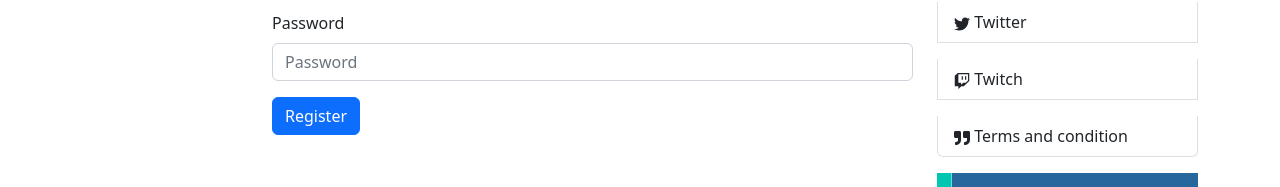
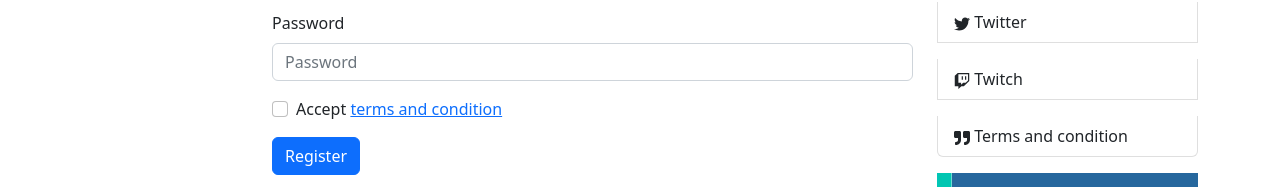
Before and after one commit to sakibnazmus1/dragon-news-client, a React (Create React App) app: page /register in a window 1280 px wide. Shown: the part 327-514 px from the top of the page. Built offline with nearby package versions, Linux system fonts and the light colour scheme; no server answers.

Commit message:
added form terms and condition

```diff
--- a/src/Pages/Login/Register/Register.js
+++ b/src/Pages/Login/Register/Register.js
@@ -3,6 +3,7 @@ import { useState } from 'react';
 import { useContext } from 'react';
 import Button from 'react-bootstrap/Button';
 import Form from 'react-bootstrap/Form';
+import { Link } from 'react-router-dom';
 import { AuthContext } from '../../../context/AuthProvider/AuthProvider';
 
 const Register = () => {
@@ -51,6 +52,11 @@ const Register = () => {
                 <Form.Label>Password</Form.Label>
                 <Form.Control name='password' type="password" placeholder="Password" required />
             </Form.Group>
+            <Form.Group className="mb-3" controlId="formBasicCheckbox">
+                <Form.Check
+                    type="checkbox"
+                    label={<>Accept <Link to='/terms'>terms and condition</Link></>} />
+            </Form.Group>
             <Button variant="primary" type="submit">
                 Register
             </Button>
--- /dev/null
+++ b/src/Pages/Others/TermsAndCondition/TermsAndCondition.js
@@ -0,0 +1,13 @@
+import React from 'react';
+import { Link } from 'react-router-dom';
+
+const TermsAndCondition = () => {
+    return (
+        <div>
+            <h3>Here is our terms and condition</h3>
+            <p>Go back to:<Link to='/register'>Register</Link></p>
+        </div>
+    );
+};
+
+export default TermsAndCondition;
--- a/src/Routes/PrivateRoute/PrivateRoute.js
+++ b/src/Routes/PrivateRoute/PrivateRoute.js
@@ -9,7 +9,7 @@ const PrivateRoute = ({ children }) => {
     const location = useLocation();
 
     if (loading) {
-        return <Spinner animation="grow" />;
+        <Spinner animation="grow" />;
     }
 
     if (!user) {
--- a/src/Routes/Routes/Routes.js
+++ b/src/Routes/Routes/Routes.js
@@ -5,6 +5,7 @@ import Home from "../../Pages/Home/Home/Home";
 import Login from "../../Pages/Login/Login/Login";
 import Register from "../../Pages/Login/Register/Register";
 import News from "../../Pages/News/News/News";
+import TermsAndCondition from "../../Pages/Others/TermsAndCondition/TermsAndCondition";
 import PrivateRoute from "../PrivateRoute/PrivateRoute";
 
 export const routes = createBrowserRouter([
@@ -34,6 +35,10 @@ export const routes = createBrowserRouter([
             {
                 path: '/register',
                 element: <Register></Register>
+            },
+            {
+                path: '/terms',
+                element: <TermsAndCondition></TermsAndCondition>
             }
 
         ]
```
